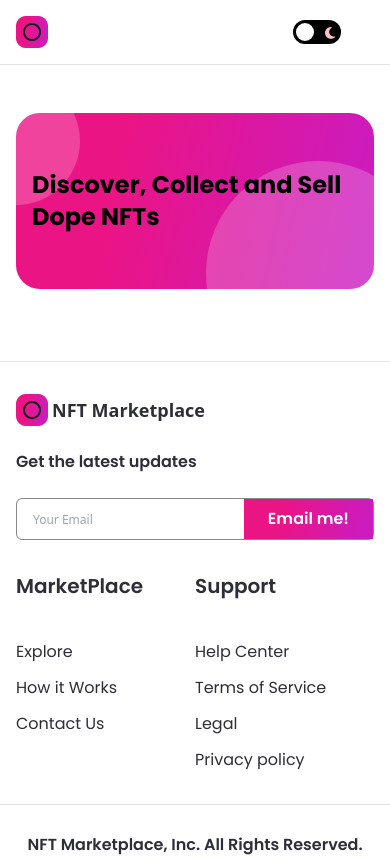
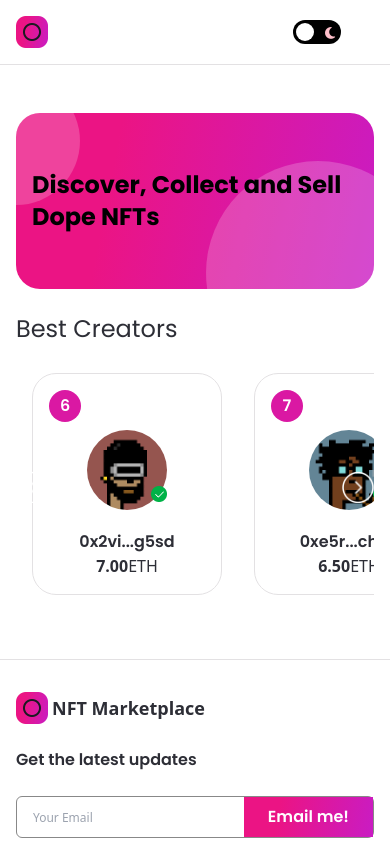
Before and after one commit to girirajbhosale69/giri_nft_marketplace, a Next.js app: page / in a window 390 px wide. Shown: the top 857 px of the page. Built offline with nearby package versions, Linux system fonts and the light colour scheme.

Commit message:
create the top seller section

```diff
--- /dev/null
+++ b/components/CreatorCard.jsx
@@ -0,0 +1,40 @@
+import React from 'react';
+import Image from 'next/image';
+
+import images from '../assets';
+
+const CreatorCard = ({ rank, creatorImage, creatorName, creatorEths }) => (
+  <div className="min-w-190 minlg:min-w-240 dark:bg-nft-black-3 bg-white border dark:border-nft-black-3 border-nft-gray-1 rounded-3xl flex flex-col p-4 m-4">
+
+    <div className="w-8 h-8 minlg:w-10 minlg:h-10 bg-nft-red-violet flexCenter rounded-full">
+      <p className="font-poppins text-white font-semibold text-base minlg:text-lg ">{rank}</p>
+    </div>
+
+    <div className="my-2 flex justify-center">
+      <div className="relative w-20 h-20 minlg:w-28 minlg:h-28">
+        <Image
+          src={creatorImage}
+          layout="fill"
+          objectFit="cover"
+          alt="creatorName"
+          className="rounded-full"
+        />
+        <div className="absolute w-4 h-4 minlg:w-7 minlg:h-7 bottom-2 -right-0">
+          <Image
+            src={images.tick}
+            layout="fill"
+            objectFit="contain"
+            alt="tick"
+          />
+        </div>
+      </div>
+    </div>
+    <div className="mt-3 minlg:mt-7 text-center flexCenter flex-col">
+      <p className="font-poppins dark:text-white text-nft-black-1 font-semibold text-base">{creatorName}</p>
+      <p className="mt-1font-poppins dark:text-white text-nft-black-1 font-semibold text-base">{creatorEths.toFixed(2)}<span className="font-normal">ETH</span>
+      </p>
+    </div>
+  </div>
+);
+
+export default CreatorCard;
--- a/components/index.js
+++ b/components/index.js
@@ -2,5 +2,6 @@ import Navbar from './Navbar';
 import Footer from './Footer';
 import Button from './Button';
 import Banner from './Banner';
+import CreatorCard from './CreatorCard';
 
-export { Navbar, Footer, Button, Banner };
+export { Navbar, Footer, Button, Banner, CreatorCard };
--- a/pages/index.js
+++ b/pages/index.js
@@ -1,6 +1,51 @@
-import { Banner } from '../components';
+/* eslint-disable no-unused-vars */
+import { useState, useEffect, useRef } from 'react';
+import Image from 'next/image';
+import { useTheme } from 'next-themes';
+import { Banner, CreatorCard } from '../components';
 
-const Home = () => (
+import images from '../assets';
+import { makeId } from '../utils/makeid';
+
+const Home = () => {
+  const [hideButtons, sethideButtons] = useState(false);
+  const { theme } = useTheme();
+  const parentRef = useRef(null);
+  const scrollRef = useRef(null);
+
+  const handleScroll = (direction) => {
+    const { current } = scrollRef;
+
+    const scrollAmount = window.innerWidth > 1800 ? 270 : 210;
+
+    if (direction === 'left') {
+      current.scrollLeft -= scrollAmount;
+    } else {
+      current.scrollLeft += scrollAmount;
+    }
+  };
+
+  const isScrollable = () => {
+    const { current } = scrollRef;
+    const { current: parent } = parentRef;
+
+    if (current?.scrollWidth >= parent?.offsetWidth) {
+      sethideButtons(false);
+    } else {
+      sethideButtons(true);
+    }
+  };
+
+  useEffect(() => {
+    isScrollable();
+    window.addEventListener('resize', isScrollable);
+
+    return () => {
+      window.removeEventListener('resize', isScrollable);
+    };
+  });
+
+  return (
     <div className="flex justify-center sm:px-4 p-12">
       <div className="w-full minmd:w-4/5 ">
         <Banner
@@ -8,7 +53,38 @@ const Home = () => (
           childStyles="md:text-4xl sm:text-2xl xs=text-xl text-left"
           parentStyles="justify-start mb-6 h-72 sm:h-60 p-12 xs:p-4 xs:h-44 rounded-3xl"
         />
+        <div>
+          <h1 className="font-poppins dark:text-white text-nft-black-1 text-2xl minlg:text-4xl text-semibold ml-4 xs:ml-0">Best Creators</h1>
+
+          <div className="relative flex-1 max-w-full flex mt-3" ref={parentRef}>
+            <div className="flex flex-row w-max overflow-x-scroll no-scrollbar select-none" ref={scrollRef}>
+              {[6, 7, 8, 9, 10].map((i) => (
+                <CreatorCard
+                  key={`creator-${i}`}
+                  rank={i}
+                  creatorImage={images[`creator${i}`]}
+                  creatorName={`0x${makeId(3)}...${makeId(4)}`}
+                  creatorEths={10 - i * 0.5}
+                />
+              ))}
+
+              {!hideButtons && (
+                <>
+                  <div onClick={() => handleScroll('left')} className="absolute w-8 h-8 minlg:w-12 minlg:h-12 top-45 cursor-pointer left-0">
+                    <Image src={images.left} layout="fill" objectFit="contain" alt="left_arrow" className={theme === 'light' && 'filter invert'} />
+                  </div>
+
+                  <div onClick={() => handleScroll('right')} className="absolute w-8 h-8 minlg:w-12 minlg:h-12 top-45 cursor-pointer right-0">
+                    <Image src={images.right} layout="fill" objectFit="contain" alt="left_arrow" className={theme === 'light' && 'filter invert'} />
+                  </div>
+                </>
+              )}
+
+            </div>
+          </div>
+        </div>
       </div>
     </div>
   );
+};
 export default Home;
--- /dev/null
+++ b/utils/makeid.js
@@ -0,0 +1,11 @@
+export const makeId = (length) => {
+  let result = '';
+
+  const characters = 'abcdefghijklmnopqrstuvwxyz0123456789';
+  const charactersLength = characters.length;
+
+  for (let i = 0; i < length; i += 1) {
+    result += characters.charAt(Math.floor(Math.random() * charactersLength));
+  }
+  return result;
+};
```
Lines whose indentation alone changed are shown as unchanged.
